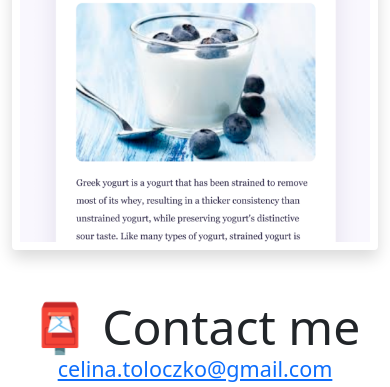
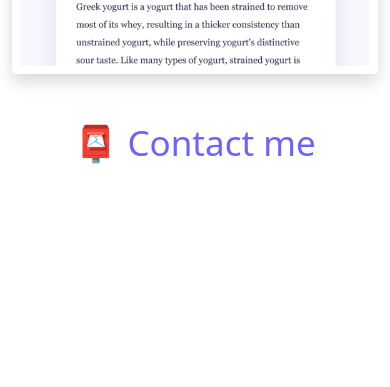
Before and after one commit to ctoloczko/shecodes-week3, a website: page about.html in a window 390 px wide. Shown: the part 1429-1816 px from the top of the page. After the commit the page ends 1595 px from the top, so only its background shows below. Drawn offline with nearby package versions, Linux system fonts and the light colour scheme.

Commit message:
changed contact me element

```diff
--- a/about.html
+++ b/about.html
@@ -72,10 +72,9 @@
       </div>
     </div>
     <div id="contact" class="mt-5">
-      <h2 class="text-center">📮 Contact me</h2>
-      <h4 class="text-center">
-        <a href="mailto:celina.toloczko@gmail.com">celina.toloczko@gmail.com</a>
-      </h4>
+      <h2 class="text-center">
+        <a href="mailto:celina.toloczko@gmail.com">📮 Contact me</a>
+      </h2>
     </div>
   </body>
 </html>
--- a/style.css
+++ b/style.css
@@ -30,6 +30,11 @@ h3 {
 p {
   font-size: 18px;
   line-height: 1.5;
+}
+
+a {
+  text-decoration: none;
+  color: var(--primary-color);
 }
 
 .navigation-links {
@@ -86,3 +91,13 @@ p {
 .email-link:hover {
   text-decoration: underline;
 }
+
+@media (max-width: 500px) {
+  h1 {
+    font-size: 45px;
+  }
+
+  h2 {
+    font-size: 35px;
+  }
+}
```
